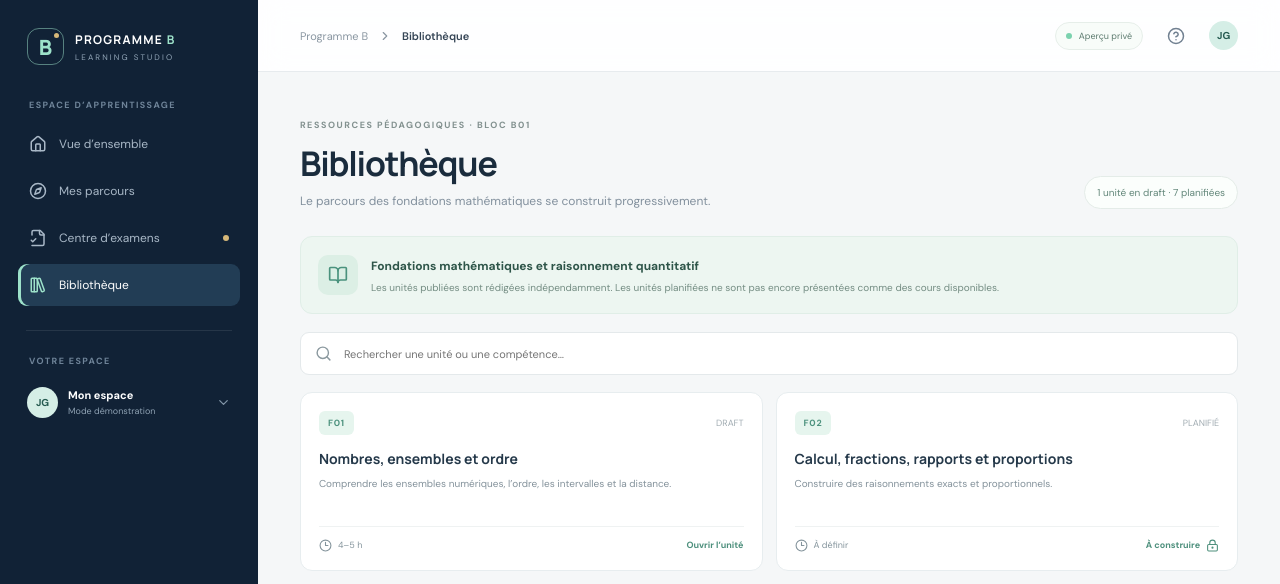
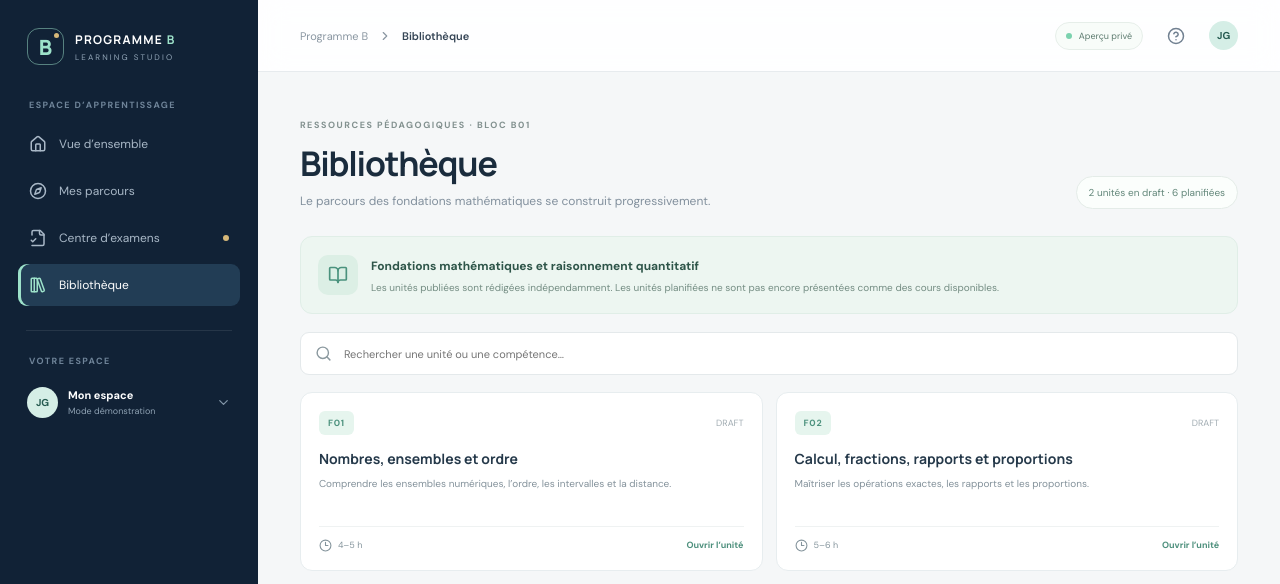
Before and after one commit to JohnGAB7/Actu-Basics-Programme-B, a React (Vite) app: page / in a window 1280 px wide. Both pictures are taken after a click on the button "Bibliothèque". Shown: the top 584 px of the page. Built offline with nearby package versions, Linux system fonts and the light colour scheme.

Commit message:
feat(library): add F02 draft lesson to B01

```diff
--- a/src/Lessons.tsx
+++ b/src/Lessons.tsx
@@ -5,11 +5,12 @@ import remarkMath from 'remark-math'
 import rehypeKatex from 'rehype-katex'
 import { ArrowLeft, ArrowUpRight, BookOpen, Clock3, LockKeyhole, Search } from 'lucide-react'
 import f01 from './content/bloc-01/F01.md?raw'
+import f02 from './content/bloc-01/F02.md?raw'
 
 type Course = { code: string; title: string; description: string; duration: string; content?: string; status: 'draft' | 'planned' }
 const courses: Course[] = [
  {code:'F01',title:'Nombres, ensembles et ordre',description:'Comprendre les ensembles numériques, l’ordre, les intervalles et la distance.',duration:'4–5 h',content:f01,status:'draft'},
- {code:'F02',title:'Calcul, fractions, rapports et proportions',description:'Construire des raisonnements exacts et proportionnels.',duration:'À définir',status:'planned'},
+ {code:'F02',title:'Calcul, fractions, rapports et proportions',description:'Maîtriser les opérations exactes, les rapports et les proportions.',duration:'5–6 h',content:f02,status:'draft'},
  {code:'F03',title:'Pourcentages, indices et taux d’évolution',description:'Composer des variations et comparer des grandeurs.',duration:'À définir',status:'planned'},
  {code:'F04',title:'Puissances, racines et logarithmes',description:'Étudier les transformations multiplicatives et leurs domaines.',duration:'À définir',status:'planned'},
  {code:'F05',title:'Expressions algébriques et identités',description:'Transformer, développer et factoriser avec rigueur.',duration:'À définir',status:'planned'},
@@ -28,7 +29,7 @@ export function LessonLibrary({query,setQuery}:{query:string;setQuery:(value:str
   <div className="lesson-provenance"><span>Programme B · Version 1.1.0 · Rédaction indépendante</span><a href="https://github.com/JohnGAB7/Actu-Basics-Programme-B/blob/master/src/content/bloc-01/F01.md" target="_blank" rel="noreferrer">Voir le fichier source <ArrowUpRight size={13}/></a></div>
  </div>
  return <div className="content-wrap">
-  <div className="page-heading"><div><div className="eyebrow">RESSOURCES PÉDAGOGIQUES · BLOC B01</div><h1>Bibliothèque</h1><p>Le parcours des fondations mathématiques se construit progressivement.</p></div><span className="lesson-count">1 unité en draft · 7 planifiées</span></div>
+  <div className="page-heading"><div><div className="eyebrow">RESSOURCES PÉDAGOGIQUES · BLOC B01</div><h1>Bibliothèque</h1><p>Le parcours des fondations mathématiques se construit progressivement.</p></div><span className="lesson-count">2 unités en draft · 6 planifiées</span></div>
   <div className="lesson-library-intro"><div className="lesson-library-icon"><BookOpen size={20}/></div><div><strong>Fondations mathématiques et raisonnement quantitatif</strong><p>Les unités publiées sont rédigées indépendamment. Les unités planifiées ne sont pas encore présentées comme des cours disponibles.</p></div></div>
   <div className="search-box"><Search size={17}/><input value={query} onChange={e=>setQuery(e.target.value)} placeholder="Rechercher une unité ou une compétence…"/></div>
   <div className="lesson-course-grid">{filtered.map((course)=><button className={`lesson-course-card ${course.status==='planned'?'course-planned':''}`} key={course.code} disabled={course.status==='planned'} onClick={()=>setSelected(course)}><div className="lesson-course-top"><span>{course.code}</span><small>{course.status==='draft'?'DRAFT':'PLANIFIÉ'}</small></div><h3>{course.title}</h3><p>{course.description}</p><div className="lesson-course-foot"><span><Clock3 size={13}/>{course.duration}</span><strong>{course.status==='draft'?'Ouvrir l’unité':<>À construire <LockKeyhole size={13}/></>}</strong></div></button>)}</div>
```
